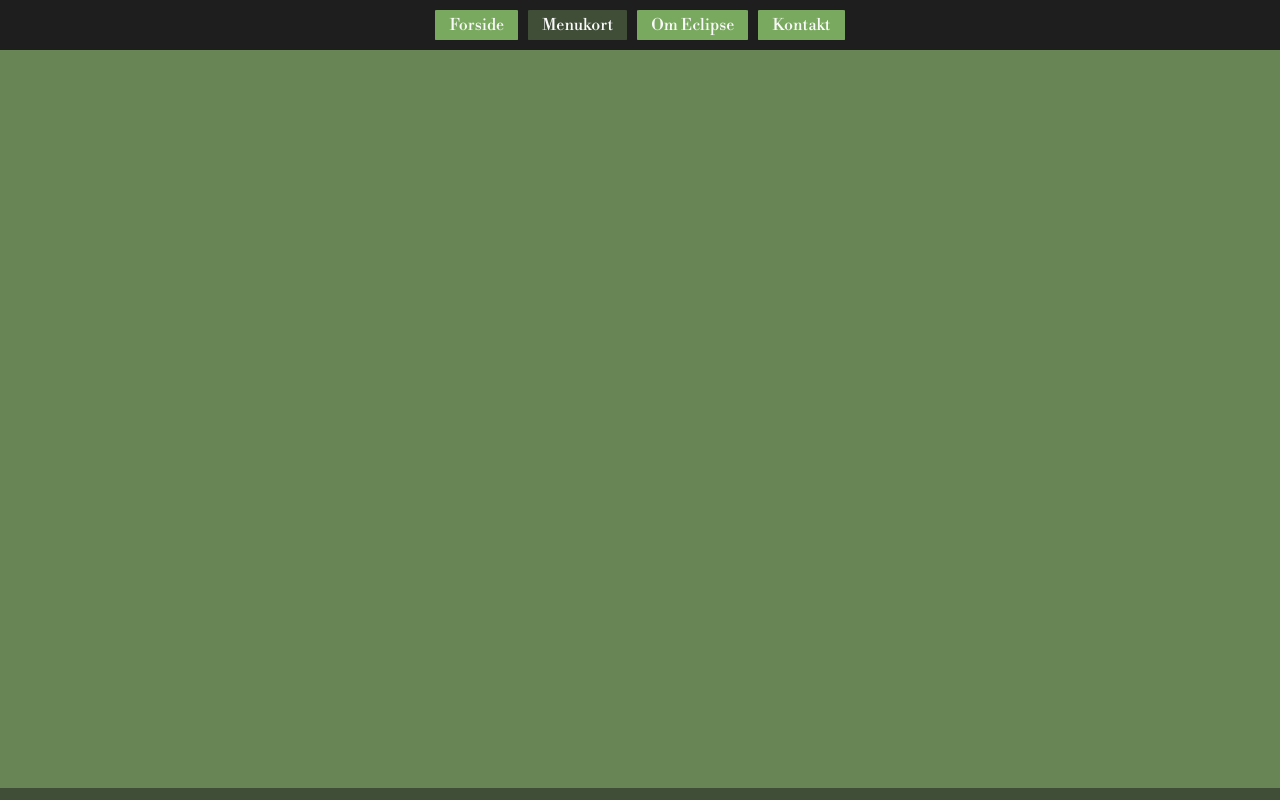
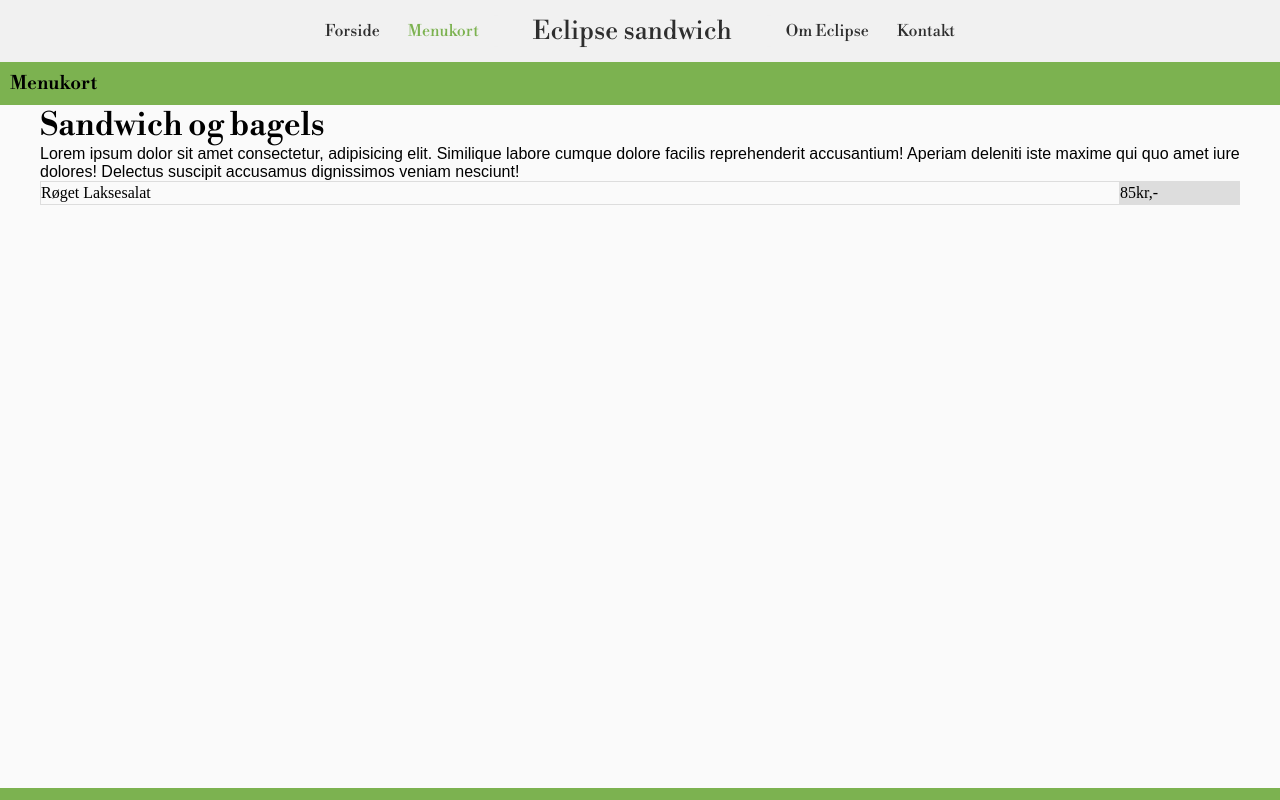
Before and after one commit to hepf0001/eclipse, a plain HTML site: page menukort.html in a window 1280 px wide. Drawn offline with nearby package versions, Linux system fonts and the light colour scheme; a web font is replaced by a local one.

Commit message:
lavet fotter og header om, plus tilføjet tabels

```diff
--- a/css/generalt.css
+++ b/css/generalt.css
@@ -19,9 +19,10 @@ font-family: 'Palanquin', sans-serif;
 */
 /******************** Header ********************/
 header {
-  background-color: rgb(30, 30, 30);
+  background-color: #f1f1f1;
   padding: 15px 0;
 }
+
 nav ul {
   list-style-type: none;
   display: flex;
@@ -29,47 +30,50 @@ nav ul {
   align-items: center;
 }
 
-li {
-  padding: 0 5px;
-}
-
 #logo a {
   font-size: 1.6rem;
-  color: rgb(249, 246, 246);
-  background-color: rgba(255, 255, 255, 0);
+  color: rgb(46, 46, 46);
+  background-color: #f1f1f1;
+  padding: 0 40px;
 }
 
 a {
-  color: rgb(249, 249, 249);
+  color: rgb(46, 46, 46);
   text-decoration: none;
   padding: 5px 14px;
-  background-color: #79a95e;
+
   border-radius: 2%;
   font-family: "Libre Bodoni", serif;
 }
 
 li :hover {
-  color: rgb(5, 5, 5);
-  background-color: #ffffff;
+  color: white;
+  background-color: #7cb250;
 }
 
 .aktiv a {
-  background-color: #404e38;
+  color: #7cb250;
 }
 
 /******************** Baggrundsfarve ********************/
 body {
-  background-color: #678555;
+  background-color: #fafafa;
   min-height: 100vh;
   display: flex;
   flex-direction: column;
 }
 
 footer {
-  border-top: solid 12px #404e38;
+  border-top: solid 12px #7cb250;
   margin-top: auto;
 
-  background-color: rgb(248, 247, 247);
+  background-color: #ffc32b;
+}
+
+main {
+  max-width: 1200px;
+  margin: 0 auto;
+  margin-bottom: 10px;
 }
 
 /******************** Overskrifter ********************/
--- a/css/menukort.css
+++ b/css/menukort.css
@@ -0,0 +1,24 @@
+#top_H3 {
+  background-color: #7cb250;
+  display: block;
+  width: 100%;
+  padding: 10px 10px 10px;
+}
+
+table {
+  border-collapse: collapse;
+  width: 100%;
+}
+
+td,
+th {
+  border: 1px solid #dddddd;
+}
+
+tr :last-child {
+  background-color: #dddddd;
+}
+tr :first-child {
+  width: 90%;
+  height: 23px;
+}
--- a/menukort.html
+++ b/menukort.html
@@ -23,13 +23,45 @@
       <ul>
         <li> <a href="index.html">Forside</a></li>
         <li class="aktiv"> <a href="menukort.html">Menukort</a></li>
+        <li id="logo"><a href="index.html">Eclipse sandwich</a></li>
         <li><a href="om_eclipse.html">Om Eclipse</a> </li>
         <li> <a href="kontakt.html">Kontakt</a></li>
       </ul>
 
     </nav>
   </header>
-  <main></main>
+  <h3 id="top_H3">Menukort</h3>
+  <main>
+
+
+    <h1>Sandwich og bagels</h1>
+    <p>Lorem ipsum dolor sit amet consectetur, adipisicing elit. Similique labore cumque dolore facilis reprehenderit
+      accusantium! Aperiam deleniti iste maxime qui quo amet iure dolores! Delectus suscipit accusamus dignissimos
+      veniam nesciunt!</p>
+
+    <div id="menu_kort">
+      <table class="container">
+        <tbody>
+
+          <tr>
+            <td>Røget Laksesalat</td>
+            <td>85kr,-</td>
+
+          </tr>
+        </tbody>
+
+
+      </table>
+
+
+
+
+    </div>
+
+
+
+
+  </main>
   <footer></footer>
 </body>
 
```
